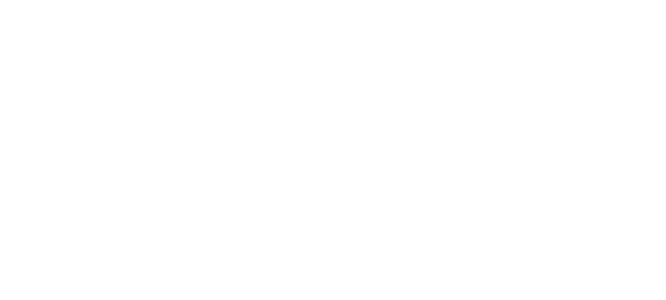
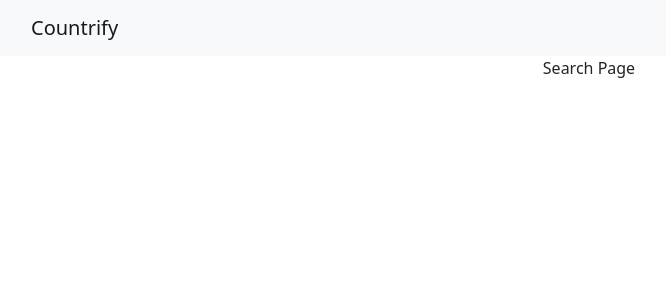
Before and after one commit to omarhawas/countrify, a React (Create React App) app: page / in a window 1280 px wide. Shown: the top 300 px of the page, without its empty margins (51-717 px from the left). Built offline with nearby package versions, Linux system fonts and the light colour scheme.

Commit message:
added navbar, routes and bootstrap

```diff
--- a/package.json
+++ b/package.json
@@ -6,7 +6,9 @@
     "@testing-library/jest-dom": "^5.16.4",
     "@testing-library/react": "^13.3.0",
     "@testing-library/user-event": "^13.5.0",
+    "bootstrap": "^5.1.3",
     "react": "^18.2.0",
+    "react-bootstrap": "^2.4.0",
     "react-dom": "^18.2.0",
     "react-router-dom": "^6.3.0",
     "react-scripts": "5.0.1",
--- a/src/App.js
+++ b/src/App.js
@@ -1,16 +1,24 @@
-import logo from "./logo.svg";
 import "./App.css";
+import { BrowserRouter, Routes, Route } from "react-router-dom";
+import CountryDetailsPage from "./pages/CountryDetailsPage";
+import SearchPage from "./pages/SearchPage";
+import "bootstrap/dist/css/bootstrap.css";
+import { Navbar, Container } from "react-bootstrap";
 
 function App() {
   return (
     <div className="App">
-      {/* <NavBar> */}
-      {/* <BrowserRouter>
+      <Navbar bg="light">
+        <Container>
+          <Navbar.Brand href="/">Countrify</Navbar.Brand>
+        </Container>
+      </Navbar>
+      <BrowserRouter>
         <Routes>
           <Route path="/" element={<SearchPage />} />
           <Route path="/countryDetails" element={<CountryDetailsPage />} />
         </Routes>
-      </BrowserRouter> */}
+      </BrowserRouter>
     </div>
   );
 }
--- a/src/pages/CountryDetailsPage.js
+++ b/src/pages/CountryDetailsPage.js
@@ -1 +1,7 @@
-//
+import React from "react";
+
+const CountryDetailsPage = () => {
+  return <div>Country Details</div>;
+};
+
+export default CountryDetailsPage;
--- a/src/pages/SearchPage.js
+++ b/src/pages/SearchPage.js
@@ -1,3 +1,10 @@
 // this is where we call the API to get the countries on first render.
 // stores the API data in the state.
 // Calls the results component passing in the filtered countries from the search term.
+import React from "react";
+
+const SearchPage = () => {
+  return <div>Search Page</div>;
+};
+
+export default SearchPage;
```
Also changed, not shown: 1 other file (tests, documents, lock files or other folders).
